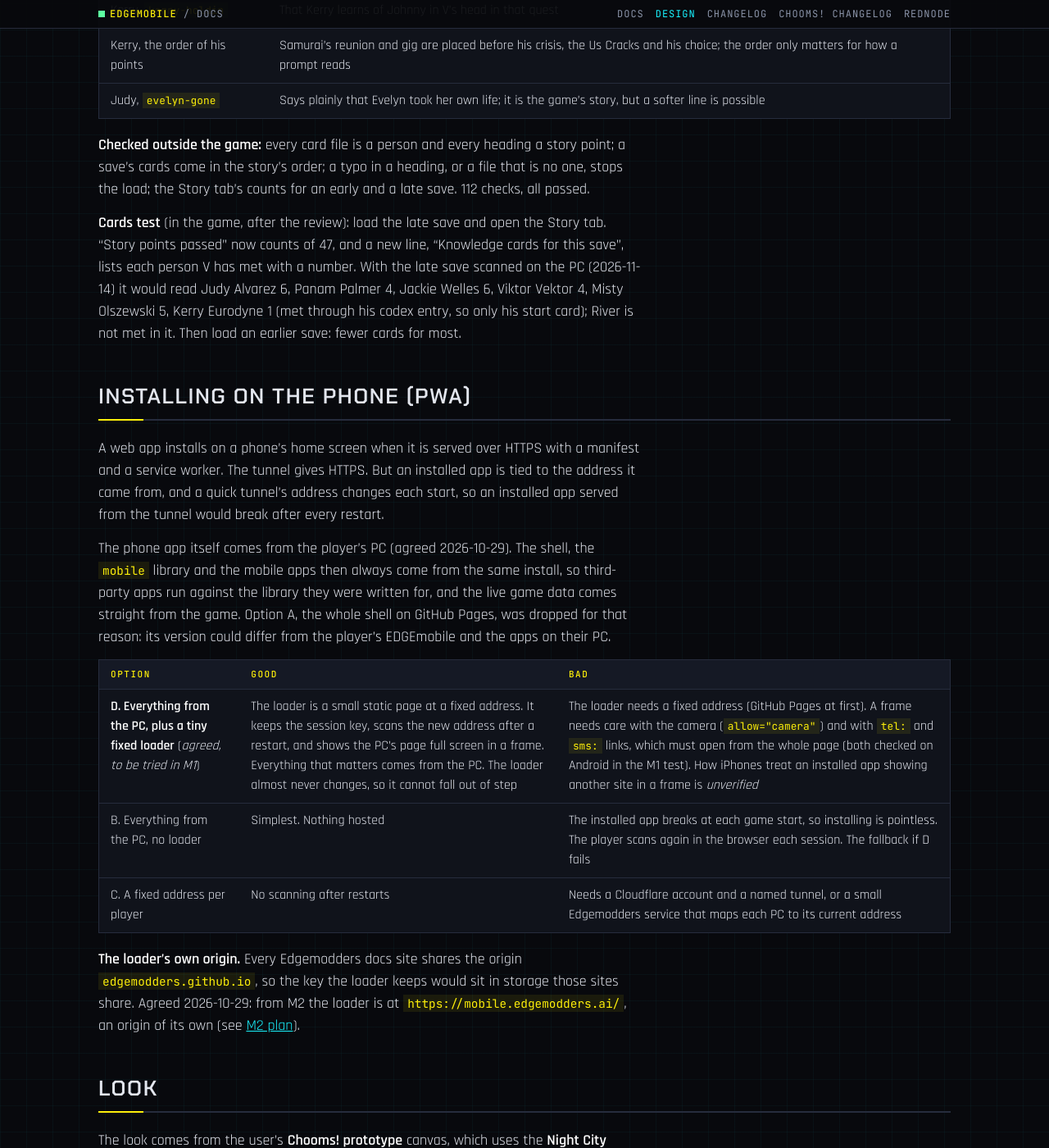
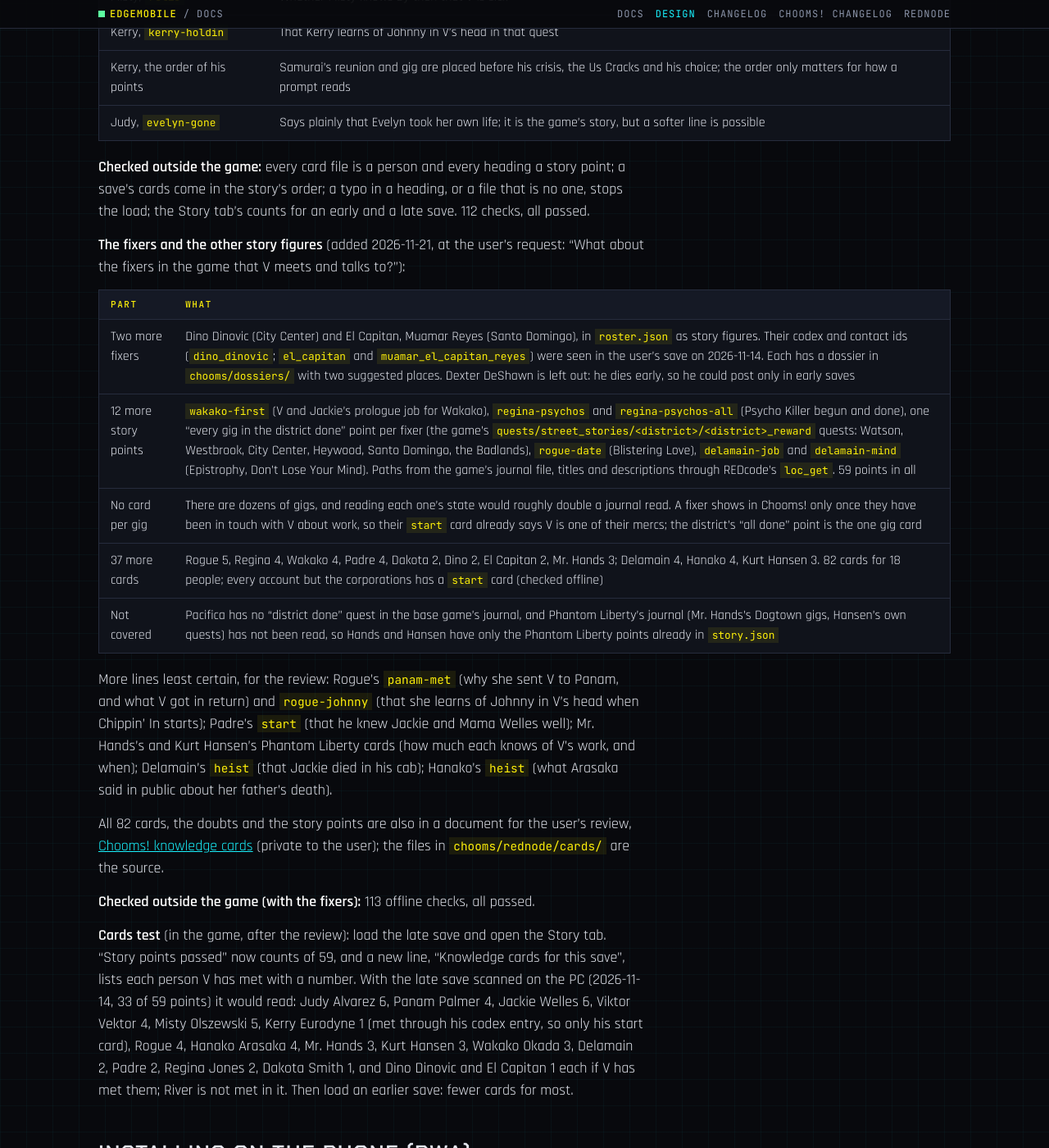
Before and after one commit to Edgemodders/EDGEmobile, a Jekyll site: the page built from docs/design.md, in a window 1280 px wide and 1400 px high, scrolled down 30908 px. Shown: the whole window at 82% size. Built offline with Jekyll 4.4.1, drawn with Linux system fonts in a browser that asks for light colours; some of the changed text lies outside the part shown.

Commit message:
Docs: the fixers' and story figures' cards, for review
Co-Authored-By: Claude Opus 5.5 <noreply@anthropic.com>

```diff
--- a/docs/design.md
+++ b/docs/design.md
@@ -588,7 +588,7 @@ Checked against "Pairing and security": nothing changes in pairing, the tunnel o
 
 ### C2: the knowledge cards (drafted 2026-11-21)
 
-Part 3 of the [C2 plan](#c2-plan): the main cast's cards, drafted for the user's review.
+Part 3 of the [C2 plan](#c2-plan): the main cast's cards, then the fixers' and the other story figures' (the same day), drafted for the user's review.
 
 | Part | Where | How |
 |---|---|---|
@@ -609,7 +609,23 @@ Part 3 of the [C2 plan](#c2-plan): the main cast's cards, drafted for the user's
 
 **Checked outside the game:** every card file is a person and every heading a story point; a save's cards come in the story's order; a typo in a heading, or a file that is no one, stops the load; the Story tab's counts for an early and a late save. 112 checks, all passed.
 
-**Cards test** (in the game, after the review): load the late save and open the Story tab. "Story points passed" now counts of 47, and a new line, "Knowledge cards for this save", lists each person V has met with a number. With the late save scanned on the PC (2026-11-14) it would read Judy Alvarez 6, Panam Palmer 4, Jackie Welles 6, Viktor Vektor 4, Misty Olszewski 5, Kerry Eurodyne 1 (met through his codex entry, so only his start card); River is not met in it. Then load an earlier save: fewer cards for most.
+**The fixers and the other story figures** (added 2026-11-21, at the user's request: "What about the fixers in the game that V meets and talks to?"):
+
+| Part | What |
+|---|---|
+| Two more fixers | Dino Dinovic (City Center) and El Capitan, Muamar Reyes (Santo Domingo), in `roster.json` as story figures. Their codex and contact ids (`dino_dinovic`; `el_capitan` and `muamar_el_capitan_reyes`) were seen in the user's save on 2026-11-14. Each has a dossier in `chooms/dossiers/` with two suggested places. Dexter DeShawn is left out: he dies early, so he could post only in early saves |
+| 12 more story points | `wakako-first` (V and Jackie's prologue job for Wakako), `regina-psychos` and `regina-psychos-all` (Psycho Killer begun and done), one "every gig in the district done" point per fixer (the game's `quests/street_stories/<district>/<district>_reward` quests: Watson, Westbrook, City Center, Heywood, Santo Domingo, the Badlands), `rogue-date` (Blistering Love), `delamain-job` and `delamain-mind` (Epistrophy, Don't Lose Your Mind). Paths from the game's journal file, titles and descriptions through REDcode's `loc_get`. 59 points in all |
+| No card per gig | There are dozens of gigs, and reading each one's state would roughly double a journal read. A fixer shows in Chooms! only once they have been in touch with V about work, so their `start` card already says V is one of their mercs; the district's "all done" point is the one gig card |
+| 37 more cards | Rogue 5, Regina 4, Wakako 4, Padre 4, Dakota 2, Dino 2, El Capitan 2, Mr. Hands 3; Delamain 4, Hanako 4, Kurt Hansen 3. 82 cards for 18 people; every account but the corporations has a `start` card (checked offline) |
+| Not covered | Pacifica has no "district done" quest in the base game's journal, and Phantom Liberty's journal (Mr. Hands's Dogtown gigs, Hansen's own quests) has not been read, so Hands and Hansen have only the Phantom Liberty points already in `story.json` |
+
+More lines least certain, for the review: Rogue's `panam-met` (why she sent V to Panam, and what V got in return) and `rogue-johnny` (that she learns of Johnny in V's head when Chippin' In starts); Padre's `start` (that he knew Jackie and Mama Welles well); Mr. Hands's and Kurt Hansen's Phantom Liberty cards (how much each knows of V's work, and when); Delamain's `heist` (that Jackie died in his cab); Hanako's `heist` (what Arasaka said in public about her father's death).
+
+All 82 cards, the doubts and the story points are also in a document for the user's review, [Chooms! knowledge cards](https://claude.ai/artifact/D1ZqR2v3PiaD4uE774kyfv) (private to the user); the files in `chooms/rednode/cards/` are the source.
+
+**Checked outside the game (with the fixers):** 113 offline checks, all passed.
+
+**Cards test** (in the game, after the review): load the late save and open the Story tab. "Story points passed" now counts of 59, and a new line, "Knowledge cards for this save", lists each person V has met with a number. With the late save scanned on the PC (2026-11-14, 33 of 59 points) it would read: Judy Alvarez 6, Panam Palmer 4, Jackie Welles 6, Viktor Vektor 4, Misty Olszewski 5, Kerry Eurodyne 1 (met through his codex entry, so only his start card), Rogue 4, Hanako Arasaka 4, Mr. Hands 3, Kurt Hansen 3, Wakako Okada 3, Delamain 2, Padre 2, Regina Jones 2, Dakota Smith 1, and Dino Dinovic and El Capitan 1 each if V has met them; River is not met in it. Then load an earlier save: fewer cards for most.
 
 ## Installing on the phone (PWA)
 
@@ -654,7 +670,7 @@ Each phase ends with a test by the user, on a real phone where it applies, befor
 | M3 The OS | The shell on both screens: the home screen (status line, clock, app grid, dock), the dock on the real phone, the phone in the game (a borderless red frame, Pin to HUD), the two themes, the fonts shipped | Done 2026-10-30: built, tested in the game and on Android, with EDGEphone as its own app ([EDGEphone](#edgephone-the-phone-as-its-own-app), [0.0.7](#007-rednodes-world-flag-and-the-games-text)) |
 | M4 Mobile apps | `mobile-app.json`, finding apps, icons and badges, opening, swiping between apps, the home bar, sandboxed frames, the `mobile` library, a sample app and a modder's guide | Not started |
 | M5 Install on the phone | The loader as a PWA: manifest, service worker, icons, the Scan button, offline screen, and its own origin | Not started |
-| M6 Chooms! | C1 to C5 in [Chooms!](#chooms), built before M4's general parts (the user's choice, 2026-10-30) | C1 done 2026-11-10: built, tested in the game and on Android, two rounds of fixes ([C1: built](#c1-built)). C2 under way: the spike done 2026-11-14 ([C2 spike](#c2-spike-what-the-journal-holds)), the code parts built 2026-11-16 and passed in the game on 2026-11-21 ([C2: built](#c2-built-the-code-parts)); the knowledge cards next. Also built 2026-11-21: the dossiers for the bundled pictures, and Share on a real phone (passed on Android the same day). The knowledge cards drafted 2026-11-21 for the main cast ([C2: the knowledge cards](#c2-the-knowledge-cards-drafted-2026-11-21)), waiting for the user's review |
+| M6 Chooms! | C1 to C5 in [Chooms!](#chooms), built before M4's general parts (the user's choice, 2026-10-30) | C1 done 2026-11-10: built, tested in the game and on Android, two rounds of fixes ([C1: built](#c1-built)). C2 under way: the spike done 2026-11-14 ([C2 spike](#c2-spike-what-the-journal-holds)), the code parts built 2026-11-16 and passed in the game on 2026-11-21 ([C2: built](#c2-built-the-code-parts)); the knowledge cards next. Also built 2026-11-21: the dossiers for the bundled pictures, and Share on a real phone (passed on Android the same day). The knowledge cards drafted 2026-11-21 for the main cast, the fixers, Delamain, Hanako and Kurt Hansen ([C2: the knowledge cards](#c2-the-knowledge-cards-drafted-2026-11-21)), waiting for the user's review |
 | Release | The zip, `requires` for REDnode, the Nexus page, the changelog | Built 2026-11-10, not run as a release yet. The first release, the launch, comes once C2 to C5, M5 and M4 are all done (the user's choice, 2026-11-21, widening "after C3" of 2026-11-10: the user steps away from the mod after the launch, so it should give players and modders all of it), in this order: C2's cards, C3, C4, C5, M5, M4, then the release. `tools/release/zip.mjs` makes `EDGEmobile-<version>.zip` (EDGEmobile and EDGEphone) and `Chooms-<version>.zip`, laid out like the game folder; `notes.mjs` takes the notes from the changelogs; `.github/workflows/release.yml` makes test zips, or a release with both zips and the Nexus uploads once the pages exist (`nexus/`, `chooms/nexus/`). EDGEphone and Chooms! need REDnode 0.50.0 (the in-game clicks, REDnode #31) |
 
 ### M1: built
```
Also changed, not shown: CLAUDE.md (+1 -1 lines), docs/chooms/changelog.md (+2 -1 lines).
